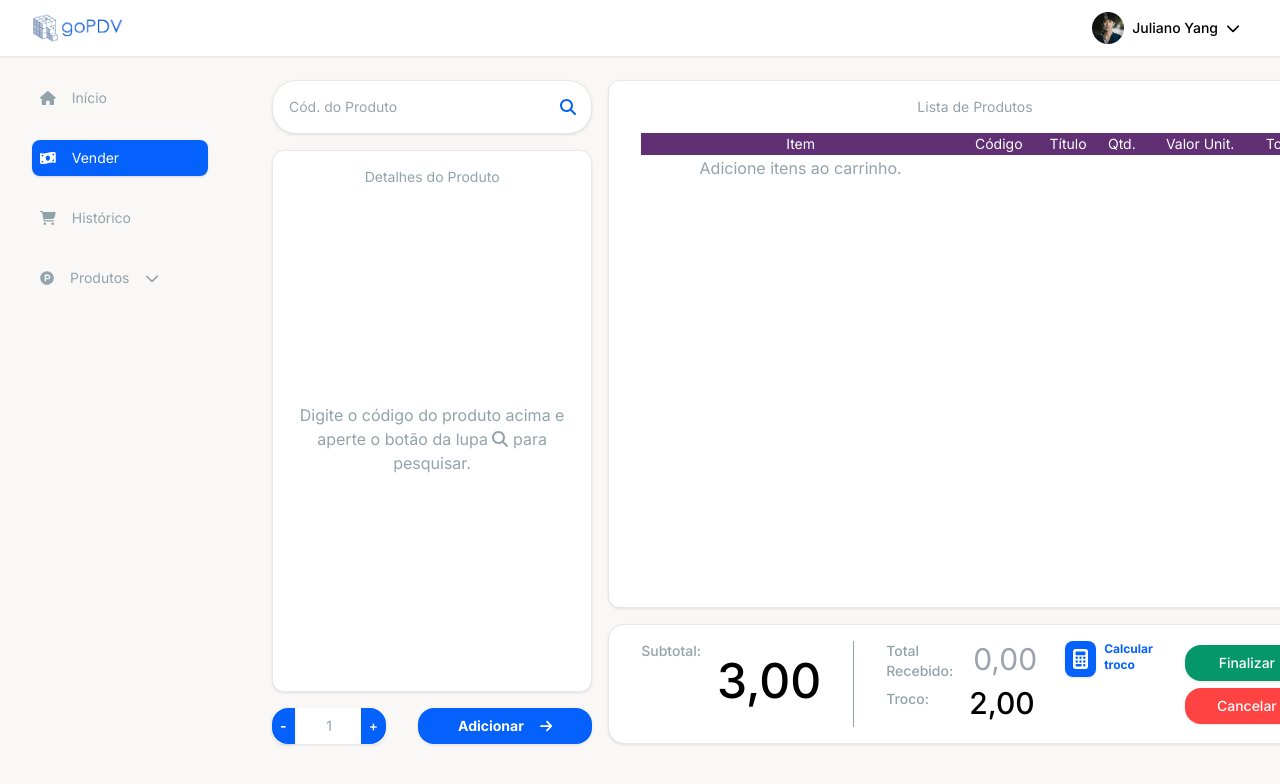
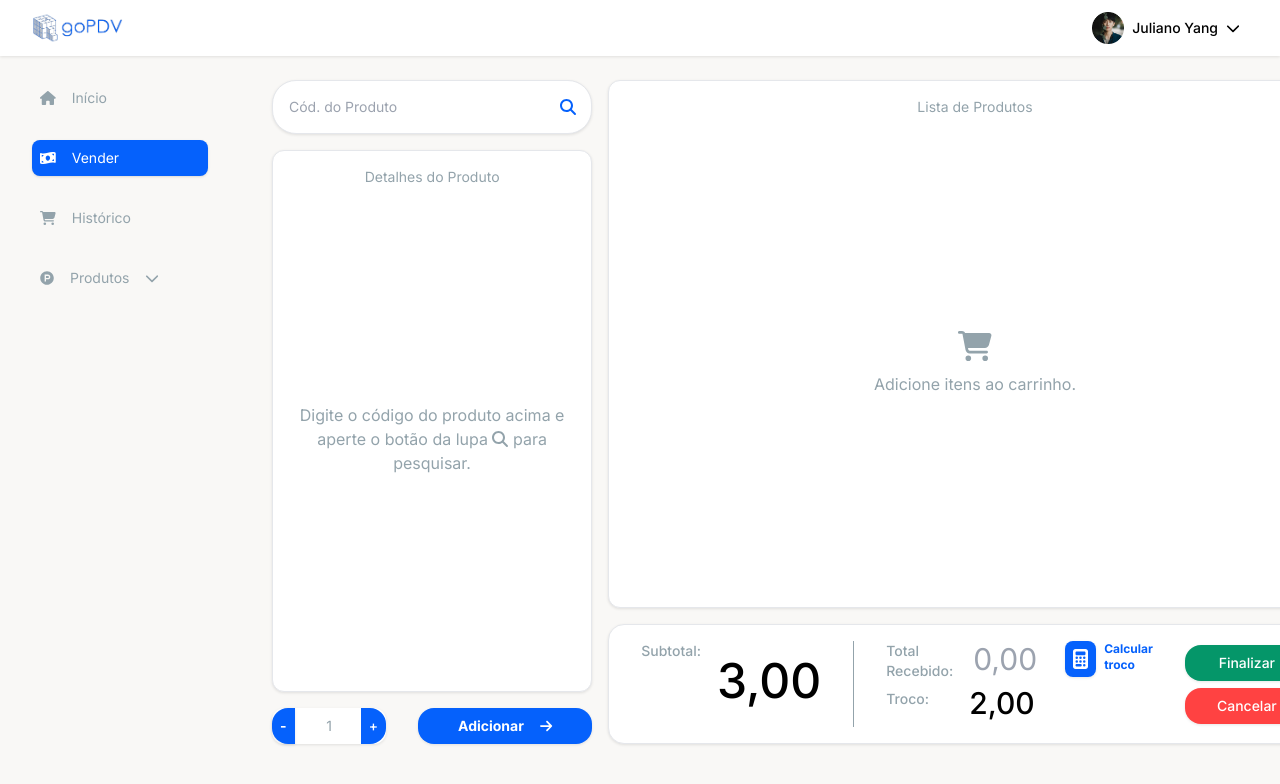
Before and after one commit to AlissonSilva07/frontend-sistema-pdv, an Angular app: page /vender in a window 1280 px wide. Shown: the top 784 px of the page. Built offline with nearby package versions, Linux system fonts and the light colour scheme.

Commit message:
Adicionada arte padrão para quando o carrinho estiver vazio

```diff
--- a/src/app/shared/lista-de-produtos/lista-de-produtos.component.html
+++ b/src/app/shared/lista-de-produtos/lista-de-produtos.component.html
@@ -1,6 +1,6 @@
 <div class="h-full flex flex-col items-center py-4 px-8 short:px-4 gap-4 bg-white rounded-xl shadow-padrao border">
     <p class="text-sm text-cinza-400">Lista de Produtos</p>
-    <table class="table-auto text-center w-full">
+    <table *ngIf="lista.length > 0; else default" class="table-auto text-center w-full">
         <tr class="text-sm text-white bg-roxo">
             <td>Item</td>
             <td>Código</td>
@@ -9,7 +9,6 @@
             <td>Valor Unit.</td>
             <td>Total</td>
             </tr>
-        <ng-container *ngIf="lista.length > 0; else default">
         <tr *ngFor="let item of lista" class="p-1 text-sm text-cinza-600 font-medium">
             <td>{{ item.getIdItem() }}</td>
             <td>{{ item.getCodigo() }}</td>
@@ -18,11 +17,11 @@
             <td>{{ item.getVal() }}</td>
             <td>{{ item.getTotal() }}</td>
         </tr>
-        </ng-container>
-        <ng-template class="my-auto" #default>
-            <tr class="col-span-full">
-                <td class="text-cinza-400 text-center">Adicione itens ao carrinho.</td>
-            </tr>
+    </table>
+    <ng-template #default>
+        <div class="my-auto flex flex-col items-center gap-2">
+            <fa-icon [icon]="faShoppingCart" class="text-3xl text-cinza-400"></fa-icon>
+            <p class="text-cinza-400 text-center">Adicione itens ao carrinho.</p>
+        </div>
     </ng-template>
-    </table>
 </div>
--- a/src/app/shared/lista-de-produtos/lista-de-produtos.component.ts
+++ b/src/app/shared/lista-de-produtos/lista-de-produtos.component.ts
@@ -1,5 +1,6 @@
 import { Component, Input } from '@angular/core';
 import { ProdutoCarrinho } from 'src/app/models/ProdutoCarrinho.model';
+import { faShoppingCart } from '@fortawesome/free-solid-svg-icons';
 
 @Component({
   selector: 'app-lista-de-produtos',
@@ -7,5 +8,7 @@ import { ProdutoCarrinho } from 'src/app/models/ProdutoCarrinho.model';
   styleUrls: []
 })
 export class ListaDeProdutosComponent {
+  faShoppingCart = faShoppingCart;
+
   @Input() lista!: ProdutoCarrinho[];
 }
```
Lines whose indentation alone changed are shown as unchanged.
